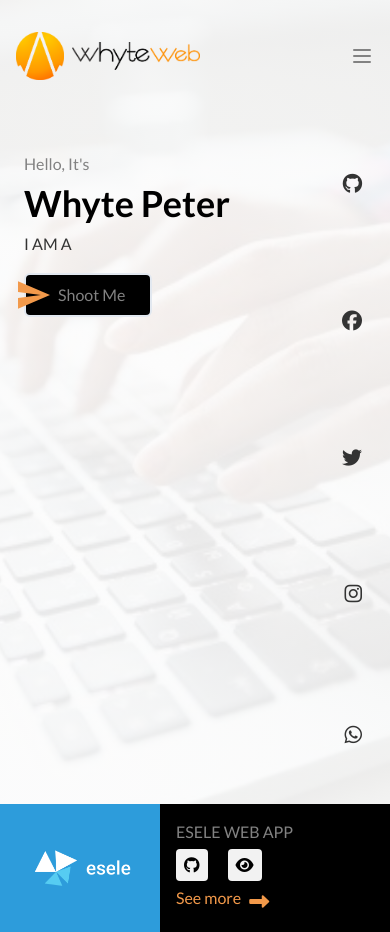
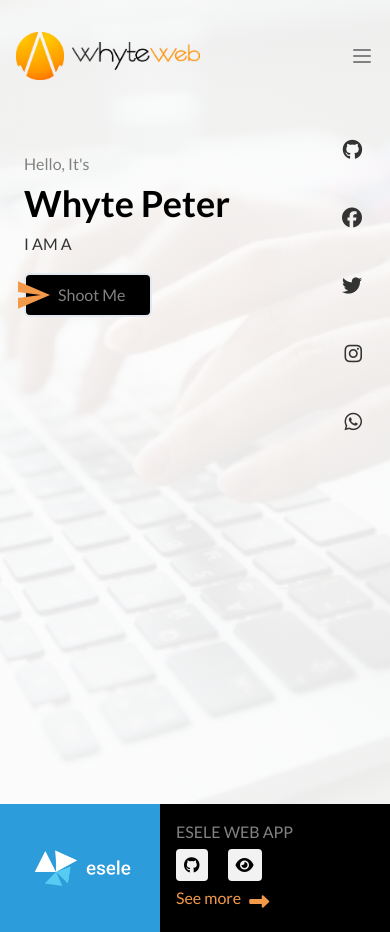
Before and after one commit to whytepeter/My-Portfolio, a Vue app: page / in a window 390 px wide. Built offline with nearby package versions, Linux system fonts and the light colour scheme.

Commit message:
fixed the whatsapp overflow

```diff
--- a/public/index.html
+++ b/public/index.html
@@ -13,6 +13,9 @@
       src="https://kit.fontawesome.com/0e2c38c33e.js"
       crossorigin="anonymous"
     ></script>
+
+    <script src="https://smtpjs.com/v3/smtp.js"></script>
+
     <title><%= htmlWebpackPlugin.options.title %></title>
   </head>
   <body>
--- a/src/views/Contact.vue
+++ b/src/views/Contact.vue
@@ -105,6 +105,7 @@
             class="transition duration-300 transform font-medium"
           >Email Address</label>
           <input
+            @input="validate('email')"
             @focusin="isEmail = true"
             @focusout="email == '' ? isEmail = false : isEmail = true"
             v-model="email"
@@ -125,6 +126,7 @@
           >Message</label>
 
           <textarea
+            @input="validate('message')"
             @focusin="isMessage = true"
             @focusout="message == '' ? isMessage = false : isMessage = true"
             Message
@@ -182,21 +184,27 @@ export default {
       this.isMessage = false;
     },
 
+    setAlert() {
+      this.alert = "Message send successful";
+      this.isAlert = true;
+
+      setTimeout(() => {
+        this.isAlert = false;
+      }, 5000);
+    },
     onSubmit() {
       if (this.validate("email") && this.validate("message")) {
-        this.alert = "Message send successful";
-        this.isAlert = true;
+        this.Email.send({
+          Host: "smtp.yourisp.com",
 
-        setTimeout(() => {
-          this.isAlert = false;
-        }, 5000);
-
-        //log form inputs
-        let user = {
-          email: this.email,
-          message: this.message
-        };
-        console.log(user);
+          To: "whytewebonline@gmail.com",
+          From: this.email,
+          Subject: "From WhyteWeb",
+          Body: this.message
+        }).then(message => {
+          alert(message);
+          this.setAlert();
+        });
 
         //clear fields
         this.resetForm();
--- a/src/views/Home.vue
+++ b/src/views/Home.vue
@@ -47,14 +47,12 @@
         />
       </div>
     </div>
-    <div class="Social absolute z-20 h-full top-0 right-0 py-4 flex">
-      <div
-        class="Social h-90 flex flex-col justify-around items-end px-1 pb-20 md:py-4 my-3 text-xl"
-      >
+    <div class="Social absolute z-20 top-0 right-0 py-4 flex">
+      <div class="Social h-auto flex flex-col justify-between items-end px-1 md:py-4 my-3 text-xl">
         <a
           href="https://github.com/whytepeter"
           target="_blank"
-          class="transition duration-300 flex items-center py-3 px-6 whitespace-no-wrap hover:text-accent focus:text-accent"
+          class="transition duration-300 flex items-center py-6 px-6 whitespace-no-wrap hover:text-accent focus:text-accent"
         >
           <i class="fab fa-github"></i>
         </a>
@@ -62,28 +60,28 @@
         <a
           href="https://web.facebook.com/whytecode1/"
           target="_blank"
-          class="transition duration-300 flex items-center py-3 px-6 whitespace-no-wrap hover:text-accent focus:text-accent"
+          class="transition duration-300 flex items-center py-6 px-6 whitespace-no-wrap hover:text-accent focus:text-accent"
         >
           <i class="fab fa-facebook"></i>
         </a>
         <a
           href="https://twitter.com/whytecode"
           target="_blank"
-          class="transition duration-300 flex items-center py-3 px-6 whitespace-no-wrap hover:text-accent focus:text-accent"
+          class="transition duration-300 flex items-center py-6 px-6 whitespace-no-wrap hover:text-accent focus:text-accent"
         >
           <i class="fab fa-twitter"></i>
         </a>
         <a
           href="https://www.instagram.com/dewhytepeter/"
           target="_blank"
-          class="transition duration-300 flex items-center py-3 px-6 whitespace-no-wrap hover:text-accent focus:text-accent"
+          class="transition duration-300 flex items-center py-6 px-6 whitespace-no-wrap hover:text-accent focus:text-accent"
         >
           <i class="fab fa-instagram"></i>
         </a>
         <a
           href="https://wa.me/2348108139758/"
           target="_blank"
-          class="transition duration-300 flex items-center py-4 px-6 whitespace-no-wrap hover:text-accent focus:text-accent"
+          class="transition duration-300 flex items-center py-6 px-6 whitespace-no-wrap hover:text-accent focus:text-accent"
         >
           <i class="fab fa-whatsapp"></i>
         </a>
```
